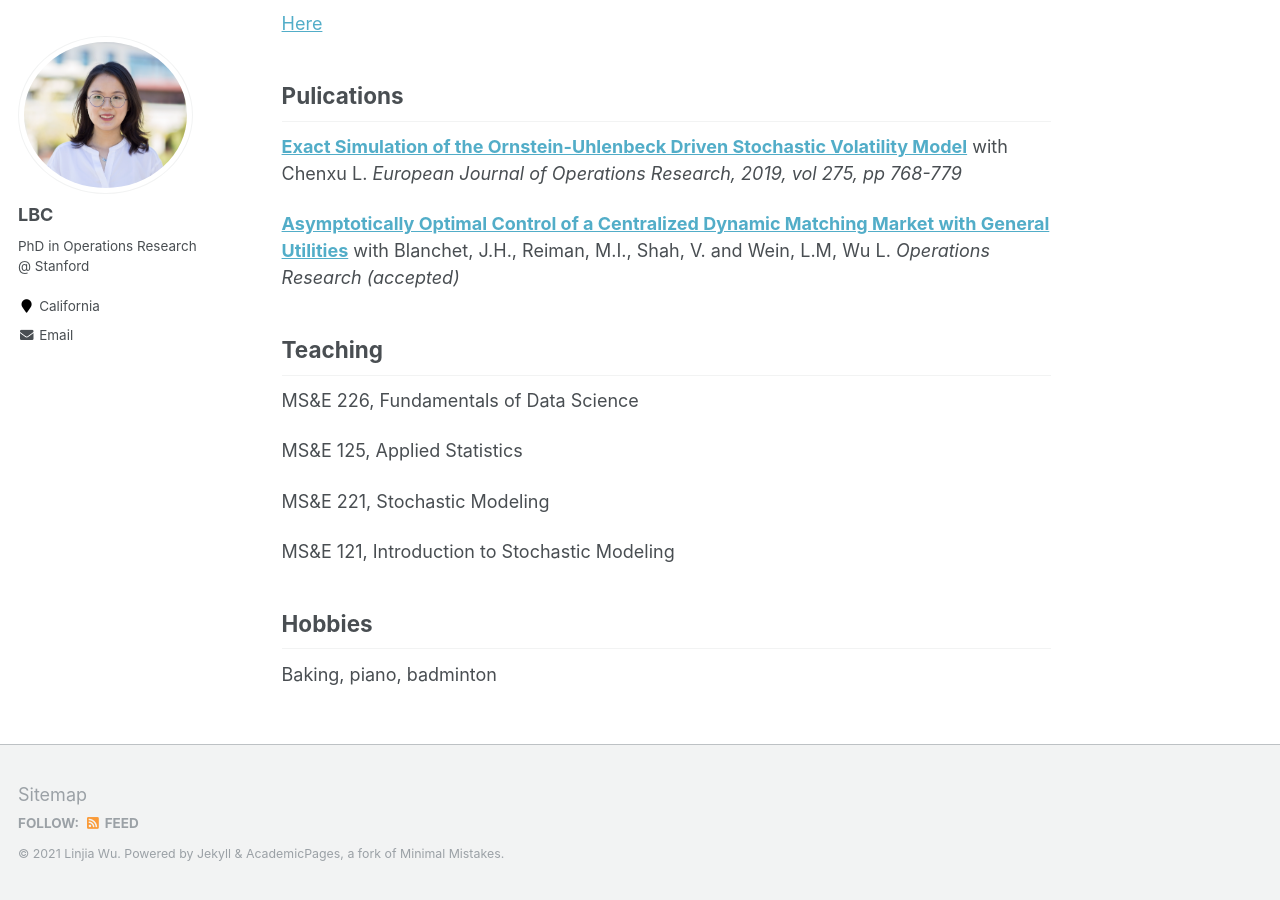
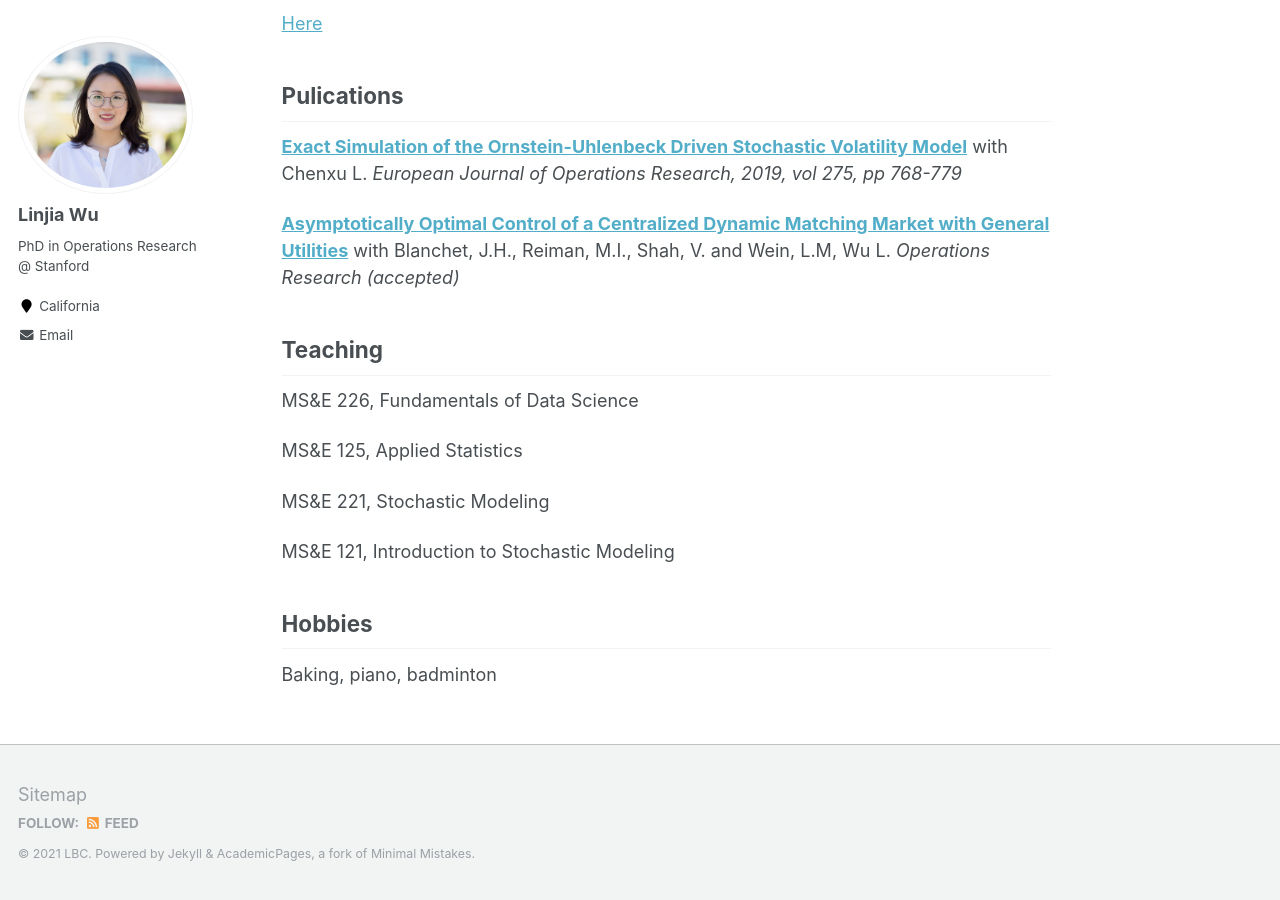
Before and after one commit to linjiawu/linjiawu.github.io, a Jekyll site: the page built from _pages/about.md, in a window 1280 px wide and 900 px high, scrolled down 535 px. Built offline with Jekyll 4.4.1, drawn with Linux system fonts in a browser that asks for light colours; part of the change alters nothing that is shown.

Commit message:
no message

```diff
--- a/_config.yml
+++ b/_config.yml
@@ -9,7 +9,7 @@
 locale                   : "en-US"
 title                    : "Linjia Wu"
 title_separator          : "-"
-name                     : &name "Linjia Wu"
+name                     : &name "LBC"
 description              : &description "personal description"
 url                      : https://linjiawu.github.io # the base hostname & protocol for your site e.g. "https://mmistakes.github.io"
 baseurl                  : "" # the subpath of your site, e.g. "/blog"
@@ -80,7 +80,7 @@ analytics:
 
 # Site Author
 author:
-  name             : "LBC"
+  name             : "Linjia Wu"
   avatar           : "profile.png"
   bio              : "PhD in Operations Research @ Stanford"
   location         : "California"
```
